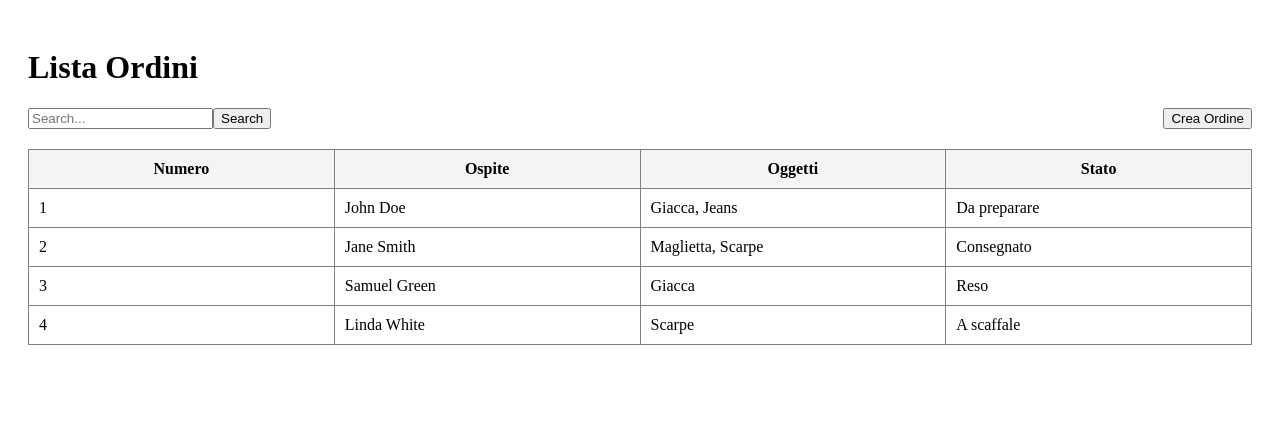
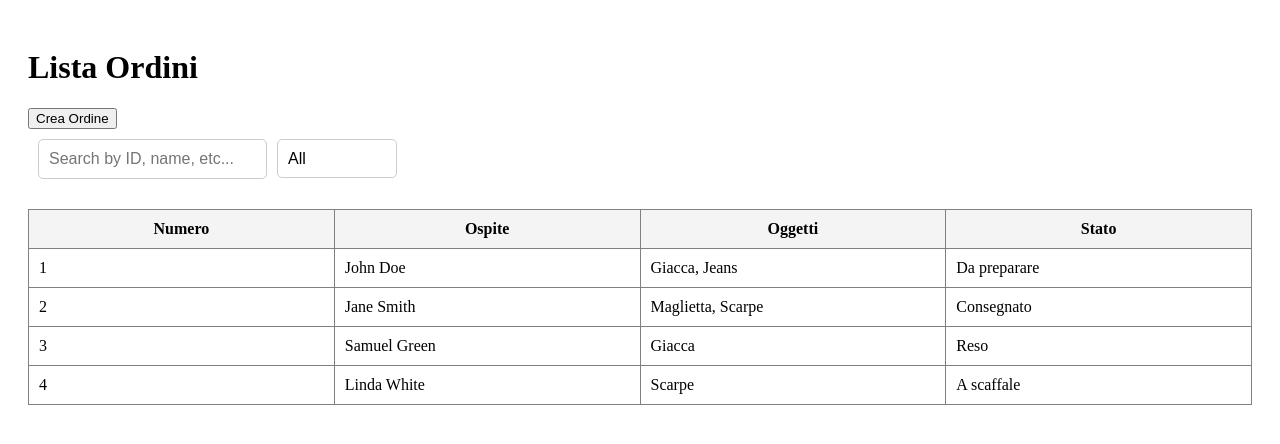
Before and after one commit to RondaDellaCaritaVerona/ronda-dressing-orders-fe, a React (Create React App) app: page /list in a window 1280 px wide. Shown: the top 444 px of the page. Built offline with nearby package versions, Linux system fonts and the light colour scheme.

Commit message:
Improve filters

```diff
--- a/src/components/SearchFilter.tsx
+++ b/src/components/SearchFilter.tsx
@@ -1,27 +1,82 @@
-import React, { useState } from 'react';
+import React, { useState, useEffect } from 'react';
 
 interface SearchFilterProps {
-  onSearch: (filters: { keyword: string }) => void;
+  onSearch: (filters: { keyword: string; state: string }) => void;
 }
+
+const orderStates = ['All', 'Da preparare', 'Consegnato', 'A scaffale', 'Reso'];
 
 const SearchFilter: React.FC<SearchFilterProps> = ({ onSearch }) => {
   const [keyword, setKeyword] = useState('');
+  const [state, setState] = useState('All');
+  const [debouncedKeyword, setDebouncedKeyword] = useState(keyword);
 
-  const handleSearch = () => {
-    onSearch({ keyword });
-  };
+  // Debouncing logic for keyword input
+  useEffect(() => {
+    const timer = setTimeout(() => {
+      setDebouncedKeyword(keyword);
+    }, 200);
+    return () => clearTimeout(timer); // Cleanup on every input change
+  }, [keyword]);
+
+  // Call onSearch whenever keyword or state changes
+  useEffect(() => {
+    onSearch({ keyword: debouncedKeyword, state });
+  }, [debouncedKeyword, state, onSearch]);
 
   return (
-    <div>
+    <div style={styles.container}>
       <input
         type="text"
-        placeholder="Search..."
+        placeholder="Search by ID, name, etc..."
         value={keyword}
-        onChange={(e) => setKeyword(e.target.value)}
+        onChange={(e) => setKeyword(e.target.value)} // Update keyword state on each change
+        style={styles.input}
       />
-      <button onClick={handleSearch}>Search</button>
+
+      <select
+        value={state}
+        onChange={(e) => setState(e.target.value)} // Update state on each change
+        style={styles.select}
+      >
+        {orderStates.map((status) => (
+          <option key={status} value={status}>
+            {status}
+          </option>
+        ))}
+      </select>
     </div>
   );
 };
 
+const styles: { [key: string]: React.CSSProperties } = {
+  container: {
+    display: 'flex',
+    alignItems: 'center',
+    gap: '10px',
+    padding: '10px',
+    maxWidth: '100%',
+    flexWrap: 'wrap',
+  },
+  input: {
+    padding: '10px',
+    fontSize: '16px',
+    borderRadius: '5px',
+    border: '1px solid #ccc',
+    flex: '1',
+    minWidth: '150px',
+  },
+  select: {
+    padding: '10px',
+    fontSize: '16px',
+    borderRadius: '5px',
+    border: '1px solid #ccc',
+    backgroundColor: 'white',
+    minWidth: '120px',
+    appearance: 'none',
+    cursor: 'pointer',
+    flexShrink: 0,
+  },
+};
+
 export default SearchFilter;
--- a/src/pages/OrderListPage.tsx
+++ b/src/pages/OrderListPage.tsx
@@ -1,4 +1,4 @@
-import React, { useEffect, useState } from 'react';
+import React, { useCallback, useMemo, useState } from 'react';
 import { useNavigate } from 'react-router-dom';
 import SearchFilter from '../components/SearchFilter';
 
@@ -6,30 +6,45 @@ const OrderListPage: React.FC = () => {
   const [items, setItems] = useState([]);
   const navigate = useNavigate();
 
-  const orders = [
+  const orders = useMemo(() => [
     { orderId: 1, customerName: 'John Doe', clothes: ['Giacca', 'Jeans'], orderState: 'Da preparare' },
     { orderId: 2, customerName: 'Jane Smith', clothes: ['Maglietta', 'Scarpe'], orderState: 'Consegnato' },
     { orderId: 3, customerName: 'Samuel Green', clothes: ['Giacca'], orderState: 'Reso' },
     { orderId: 4, customerName: 'Linda White', clothes: ['Scarpe'], orderState: 'A scaffale' },
-  ];
+  ], []);
+
+  // State for keyword and state filter
+  const [filters, setFilters] = useState({ keyword: '', state: 'All' });
+
+  // Memoize the filtered orders based on filters
+  const filteredOrders = useMemo(() => {
+    const { keyword, state } = filters;
+    return orders.filter((order) => {
+      const stateMatch = state === 'All' || order.orderState === state;
+      const keywordMatch =
+        order.customerName.toLowerCase().includes(keyword.toLowerCase()) ||
+        order.orderId.toString().includes(keyword);
+
+      return stateMatch && keywordMatch;
+    });
+  }, [orders, filters]); // Recalculate only when orders or filters change
 
   const handleCreate = () => {
     console.log('Create');
     navigate('/create');
   };
 
-  useEffect(() => {
-    // TODO Fetch orders
-  }, []);
-
-
+  // Memoize handleSearch function to avoid unnecessary re-renders
+  const handleSearch = useCallback((newFilters: { keyword: string; state: string }) => {
+    setFilters(newFilters);
+  }, []); // Only recreate the function once
 
   return (
     <div style={styles.pageContainer}>
       <h1>Lista Ordini</h1>
+      <button onClick={handleCreate}>Crea Ordine</button>
       <div style={styles.searchCreateContainer}>
-        <SearchFilter onSearch={(filters) => console.log(filters)} />
-        <button onClick={handleCreate}>Crea Ordine</button>
+        <SearchFilter onSearch={handleSearch} />
       </div>
       <div style={styles.tableContainer}>
         <table style={styles.table} border={1} cellPadding={10} cellSpacing={0}>
@@ -42,7 +57,7 @@ const OrderListPage: React.FC = () => {
             </tr>
           </thead>
           <tbody>
-            {orders.map((order) => (
+            {filteredOrders.map((order) => (
               <tr key={order.orderId}>
                 <td style={styles.thTd}>{order.orderId}</td>
                 <td style={styles.thTd}>{order.customerName}</td>
```
